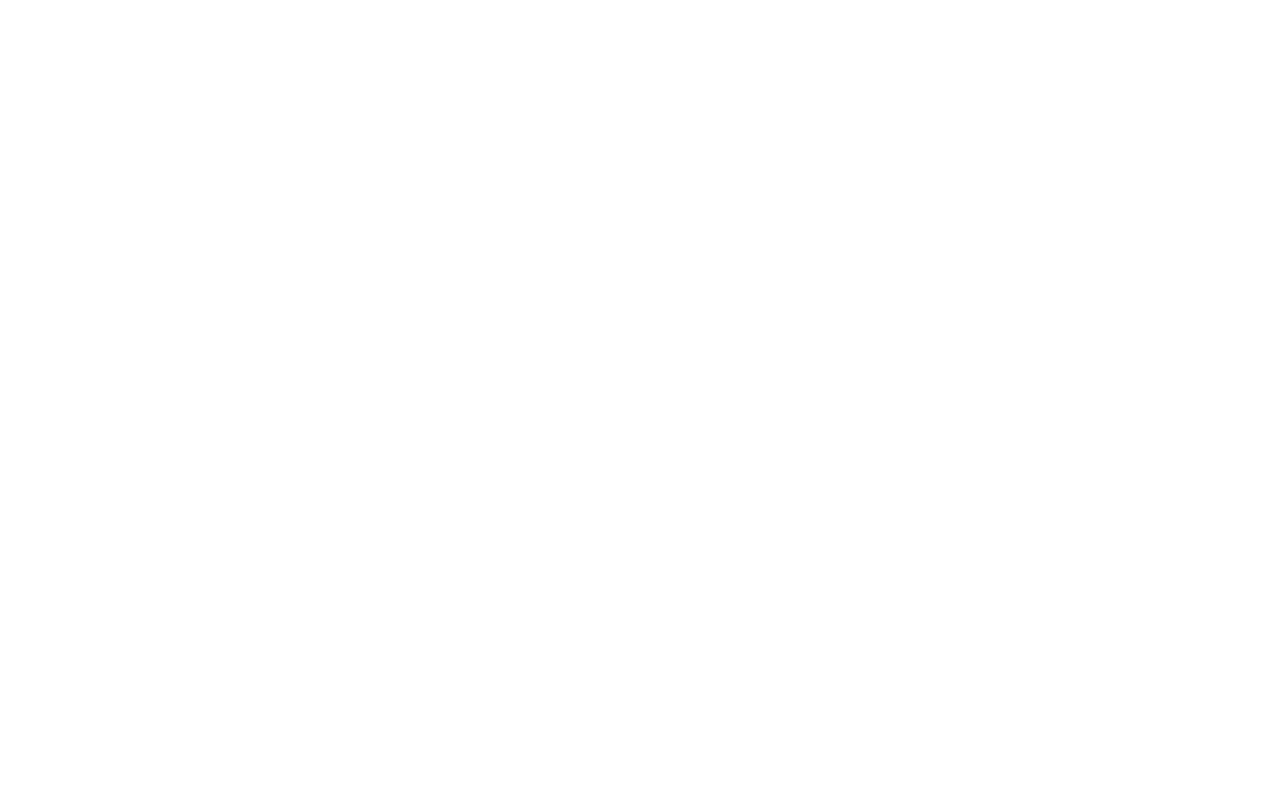
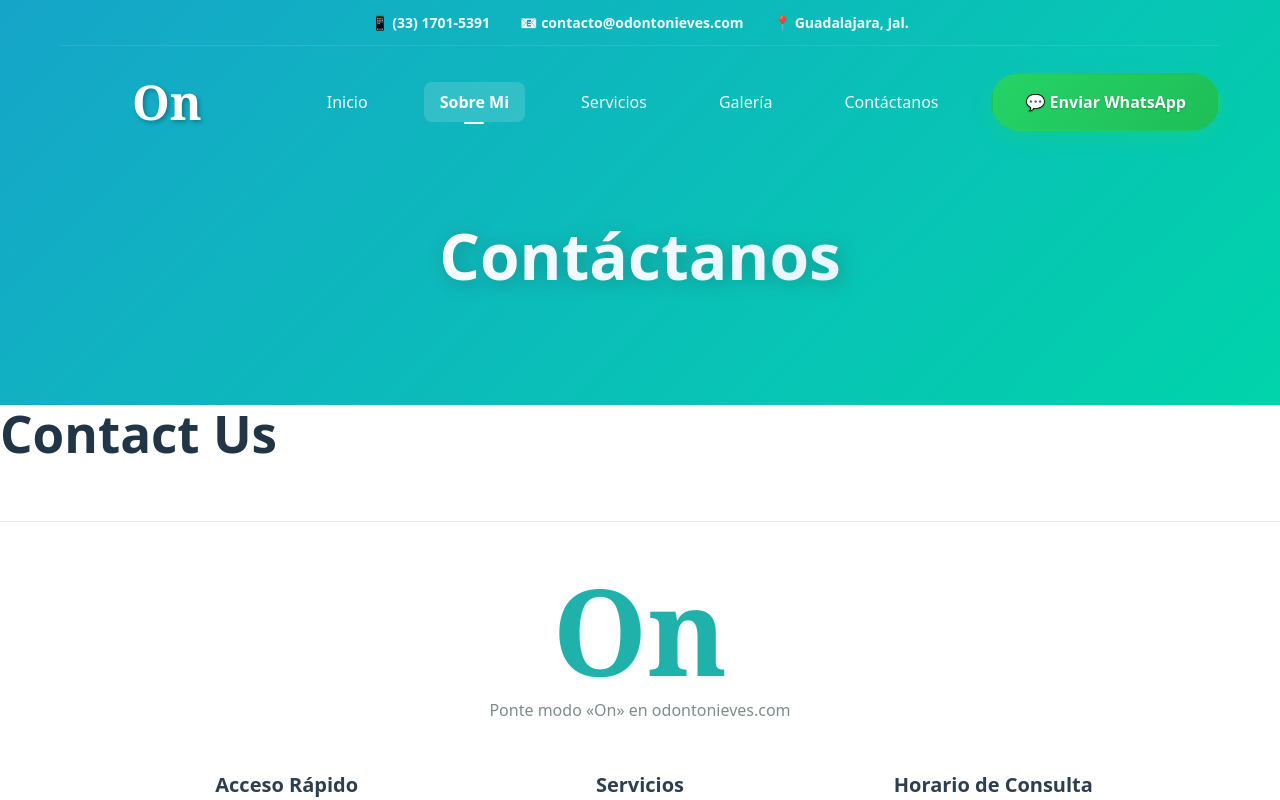
Before and after one commit to Jan-Amixtlan/odonto-nieves, a React (Vite) app: page /contact in a window 1280 px wide. Before the commit this address had no page. Built offline with nearby package versions, Linux system fonts and the light colour scheme.

Commit message:
Add ContactScreen component and update navigation links for consistency

```diff
--- a/src/App.jsx
+++ b/src/App.jsx
@@ -5,6 +5,7 @@
 import AboutMeScreen from './pages/AboutMeScreen';
 import ServicesScreen from './pages/ServicesScreen';
 import GaleryScreen from './pages/GaleryScreen';
+import ContactScreen from './pages/ContactScreen';
 import './App.css';
 
 function App() {
@@ -15,6 +16,7 @@
         <Route path="/about" element={<AboutMeScreen />} />
         <Route path="/services" element={<ServicesScreen />} />
         <Route path="/galery" element={<GaleryScreen />} />
+        <Route path="/contact" element={<ContactScreen />} />
       </Routes>
     </BrowserRouter>
   );
--- a/src/Components/Hero/DentalHero.jsx
+++ b/src/Components/Hero/DentalHero.jsx
@@ -109,7 +109,7 @@
                     <a href="/about">Sobre Mi</a>
                     <a href="/services">Servicios</a>
                     <a href="/galery">Galería</a>
-                    <a href="#contactanos">Contáctanos</a>
+                    <a href="/contact">Contáctanos</a>
                 </nav>
 
                 <div className="header-right">
--- a/src/Components/PageHeader/PageHeader.jsx
+++ b/src/Components/PageHeader/PageHeader.jsx
@@ -33,6 +33,8 @@
             navigate('/services');
         } else if (id === 'galeria') {
             navigate('/galery');
+        } else if (id === 'contactanos') {
+            navigate('/contact');
         } else {
             // Para navegación interna con anchors o SPA, puedes usar scroll o router
             const anchor = document.querySelector(href);
--- /dev/null
+++ b/src/pages/ContactScreen.jsx
@@ -0,0 +1,14 @@
+import Footer from "../Components/Footer/Footer";
+import PageHeader from "../Components/PageHeader/PageHeader";
+
+const ContactScreen = () => {
+    return (
+        <div>
+            <PageHeader title="Contáctanos" />
+            <h1>Contact Us</h1>
+            <Footer />
+        </div>
+    );
+};
+
+export default ContactScreen;
```
